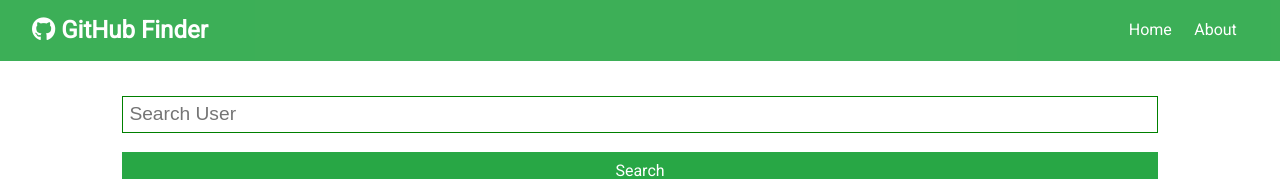
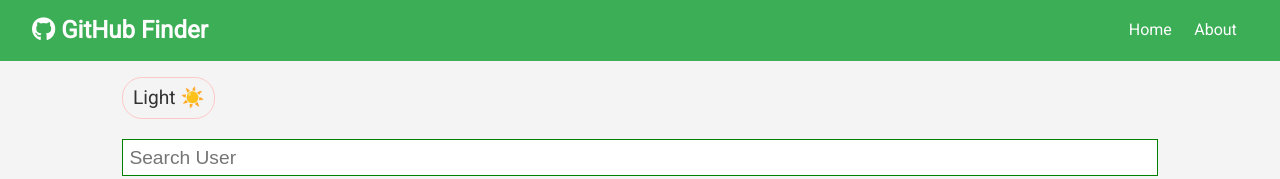
Before and after one commit to HuynhDucPNV25/Midterm-3, a React (Create React App) app: page / in a window 1280 px wide. Shown: the top 179 px of the page. Built offline with nearby package versions, Linux system fonts and the light colour scheme; no server answers; the HTML template or start-up script is replaced by a standard one.

Commit message:
UI(Light-Dark): Dark Theme & Light Theme for App

```diff
--- /dev/null
+++ b/src/components/Toggle.css
@@ -0,0 +1,26 @@
+.toggle-container {
+  position: relative;
+  margin-bottom: 20px;
+  top: 0;
+  right: 0;
+}
+
+.toggle-button {
+  background-color: var(--light-color);
+  color: var(--dark-color);
+  border: 1px solid rgb(255, 200, 200);
+  padding: 5px 10px;
+  border-radius: 20px;
+  cursor: pointer;
+  outline: none;
+  transition: background-color 0.3s ease, color 0.3s ease;
+}
+
+.toggle-button.dark {
+  background-color: var(--dark-color);
+  color: var(--light-color);
+}
+
+.toggle-button span {
+  font-size: 1.2rem;
+}
--- /dev/null
+++ b/src/components/Toggle.js
@@ -0,0 +1,25 @@
+import { useEffect, useState } from "react";
+import "../App.css";
+import "./Toggle.css"
+export const Toggle = () => {
+  const [theme, setTheme] = useState(localStorage.getItem("theme") || "light");
+  const toggleTheme = () => {
+    setTheme((prevTheme) => (prevTheme === "light" ? "dark" : "light"));
+  };
+
+  useEffect(() => {
+    localStorage.setItem("theme", theme);
+    document.body.style.backgroundColor =
+      theme === "dark" ? "var(--dark-color)" : "var(--light-color)";
+    document.body.style.color =
+      theme === "dark" ? "var(--light-color)" : "var(--dark-color)";
+  }, [theme]);
+
+  return (
+    <div className="toggle-container">
+      <button onClick={toggleTheme} className={`toggle-button ${theme}`}>
+        <span>{theme === "light" ? "Light ☀️" : "Dark 🌙"}</span>
+      </button>
+    </div>
+  );
+};
--- a/src/components/layouts/Home.js
+++ b/src/components/layouts/Home.js
@@ -4,10 +4,12 @@ import About from "../pages/About";
 import NotFound from "../pages/NotFound";
 import Search from "../users/Search";
 import User from "../users/User";
+import { Toggle } from "../Toggle";
 
 const Home = () => {
   return (
     <div className="container">
+      <Toggle/>
       <Switch>
         <Route exact path="/" component={Search} />
         <Route exact path="/about" component={About} />
```
